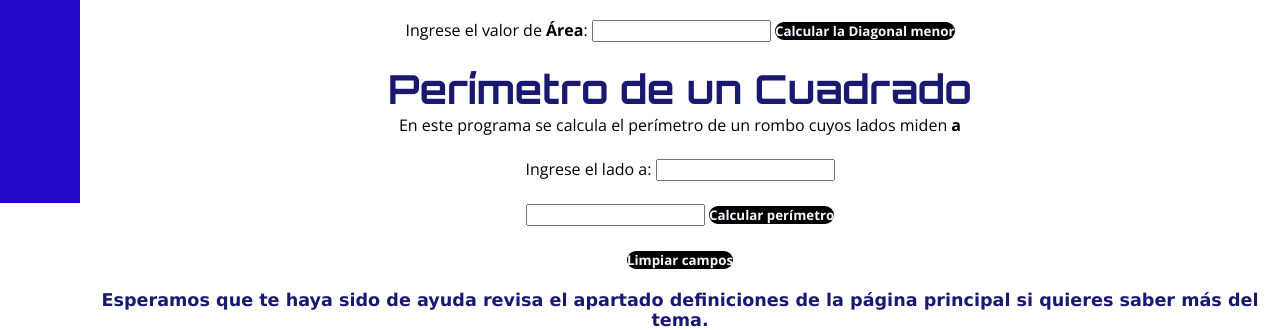
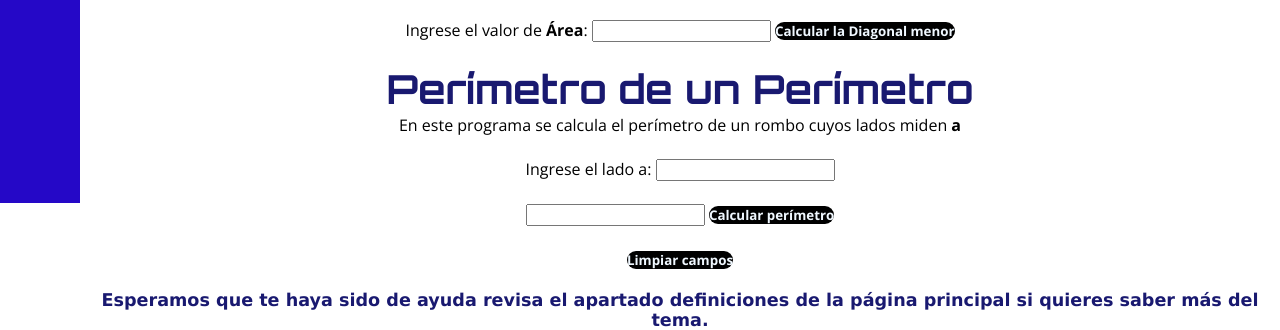
Before and after one commit to KiraButtergloss01/Geometr-aAnal-tica.github.io, a plain HTML site: page Menu responsive/Areadeunrombo.html in a window 1280 px wide. Shown: the part 597-927 px from the top of the page. Drawn offline with nearby package versions, Linux system fonts and the light colour scheme; a web font is replaced by a local one.

Commit message:
Update Areadeunrombo.html

```diff
--- a/Menu responsive/Areadeunrombo.html
+++ b/Menu responsive/Areadeunrombo.html
@@ -194,7 +194,7 @@
         <input type="text" id="Área">
         <button class="button" onclick="calculardiagonalmenor()">Calcular la Diagonal menor</button>
         <br><br>
-        <b class="b">Perímetro de un Cuadrado</b>
+        <b class="b">Perímetro de un Perímetro</b>
         <br>
         En este programa se calcula el perímetro de un rombo cuyos lados miden <b>a</b>
         <br><br>
```
